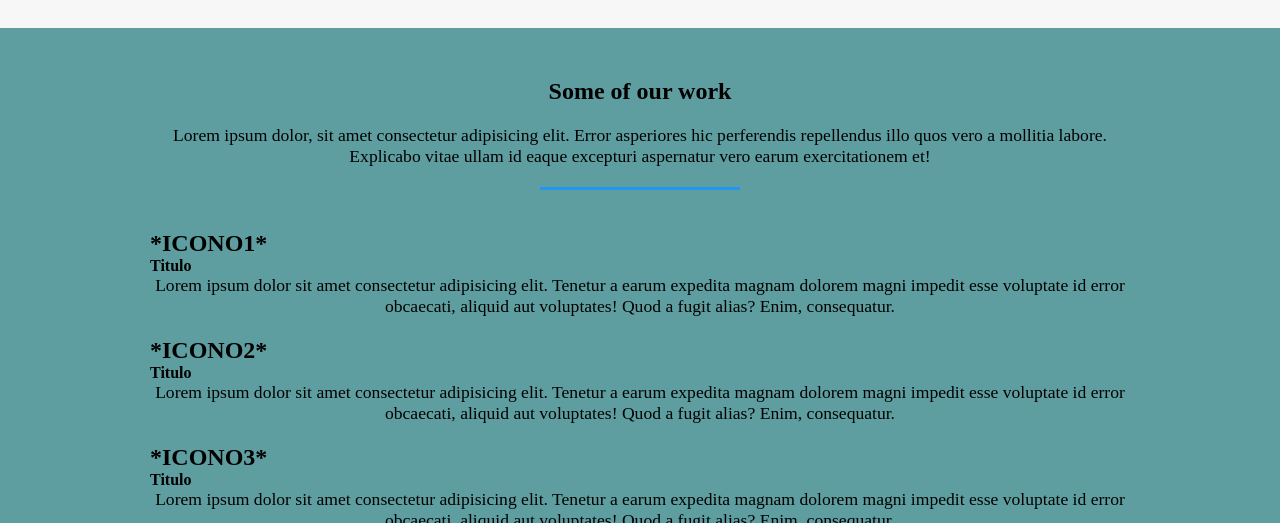
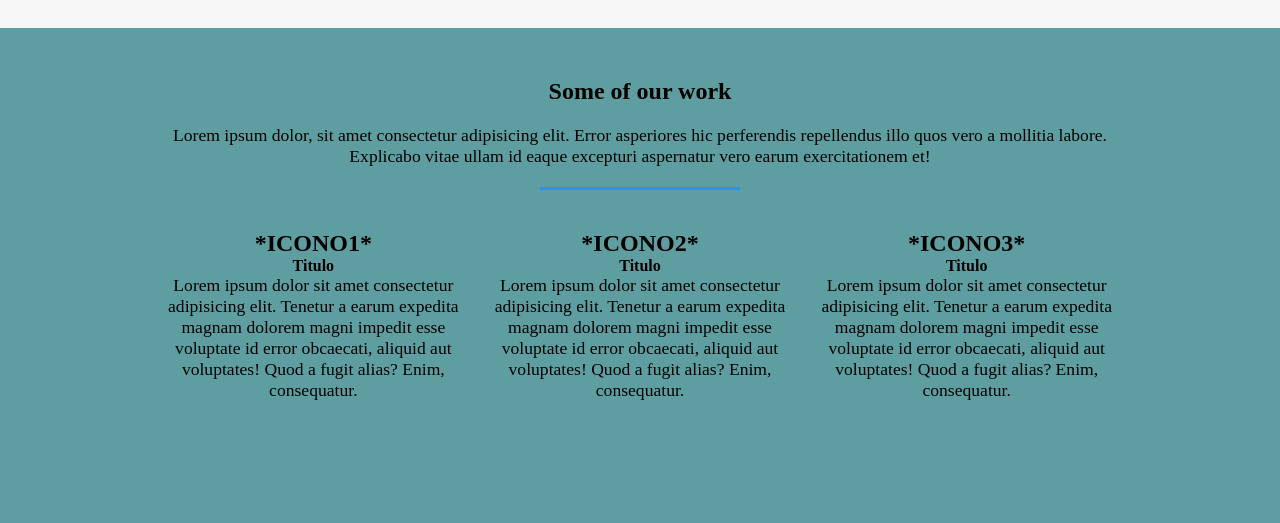
Before and after one commit to Facundo337/ProyectoWeb1, a plain HTML site: page index.html in a window 1280 px wide. Shown: the part 2277-2800 px from the top of the page. Drawn offline with Linux system fonts and the light colour scheme.

Commit message:
Arranco la tercera sección

```diff
--- a/css/estilo.css
+++ b/css/estilo.css
@@ -69,6 +69,7 @@ header{
             height: 80vh;
             background-size: cover;
             justify-content: center;
+            position: relative;
 
           }
         .uno::after{
@@ -126,10 +127,11 @@ header{
         font-size: var(--textoparap);
         margin-bottom: 20px;
         text-align: center;
+        display: flex;
+
     }
 
     img{
-        display: flex;
         width: 500px;
         height: 100%;
 
@@ -137,3 +139,13 @@ header{
 
 
  /*Tercera Seccion*/
+
+.tres li{
+    display: flex;
+    flex-direction: column;
+    align-items: center;
+}
+
+.tres div{
+    display: flex;
+}
--- a/index.html
+++ b/index.html
@@ -47,6 +47,8 @@
             <h3>Some of our work</h3>
             <p>Lorem ipsum dolor, sit amet consectetur adipisicing elit. Error asperiores hic perferendis repellendus illo quos vero a mollitia labore. Explicabo vitae ullam id eaque excepturi aspernatur vero earum exercitationem et!</p>
             <hr>
+
+            <div>
                 <ul>
                     <li>
                         <h1>*ICONO1*</h1>
@@ -68,6 +70,7 @@
                         <p>Lorem ipsum dolor sit amet consectetur adipisicing elit. Tenetur a earum expedita magnam dolorem magni impedit esse voluptate id error obcaecati, aliquid aut voluptates! Quod a fugit alias? Enim, consequatur.</p>
                     </li>
                 </ul>
+            </div>
 
         </section>
 
```
